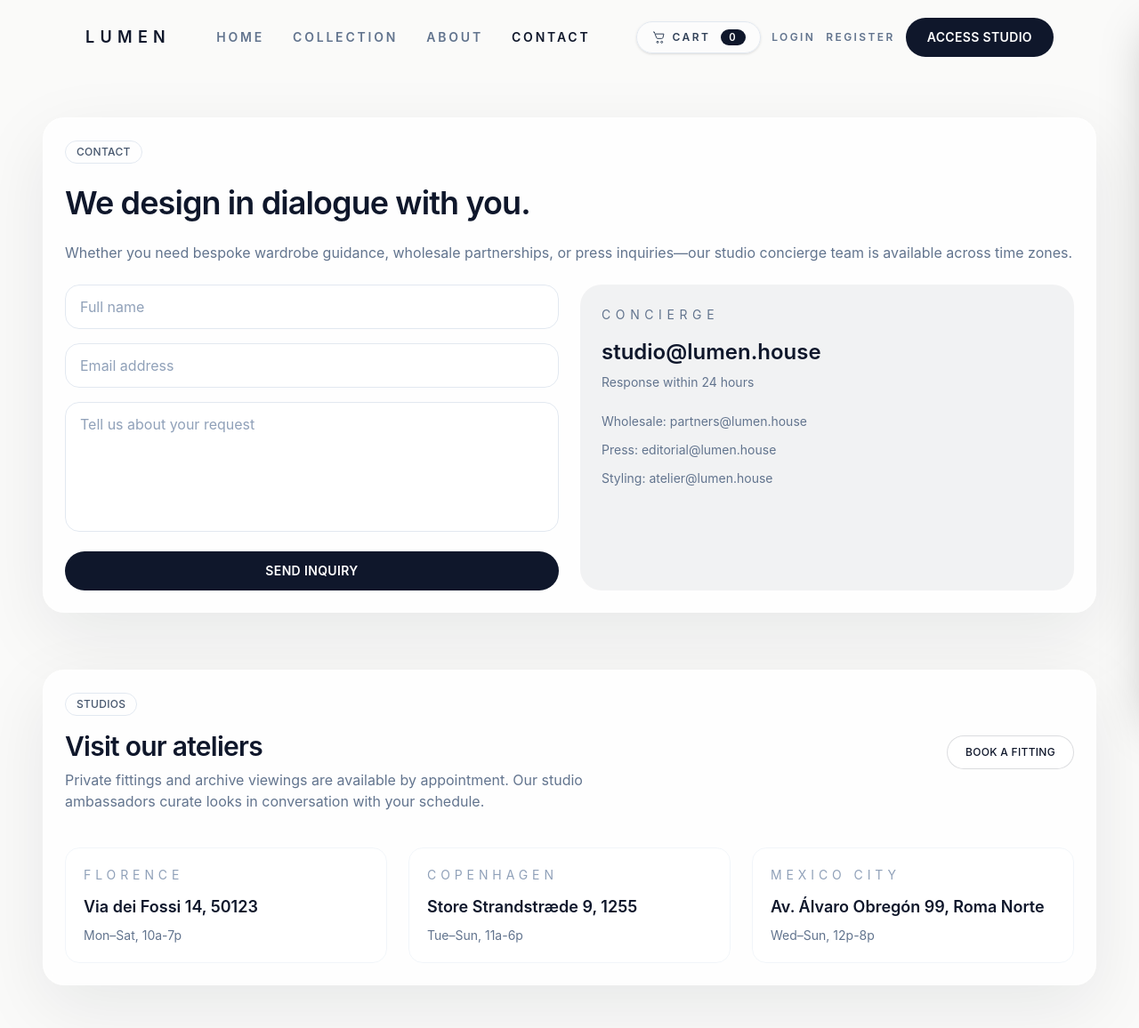
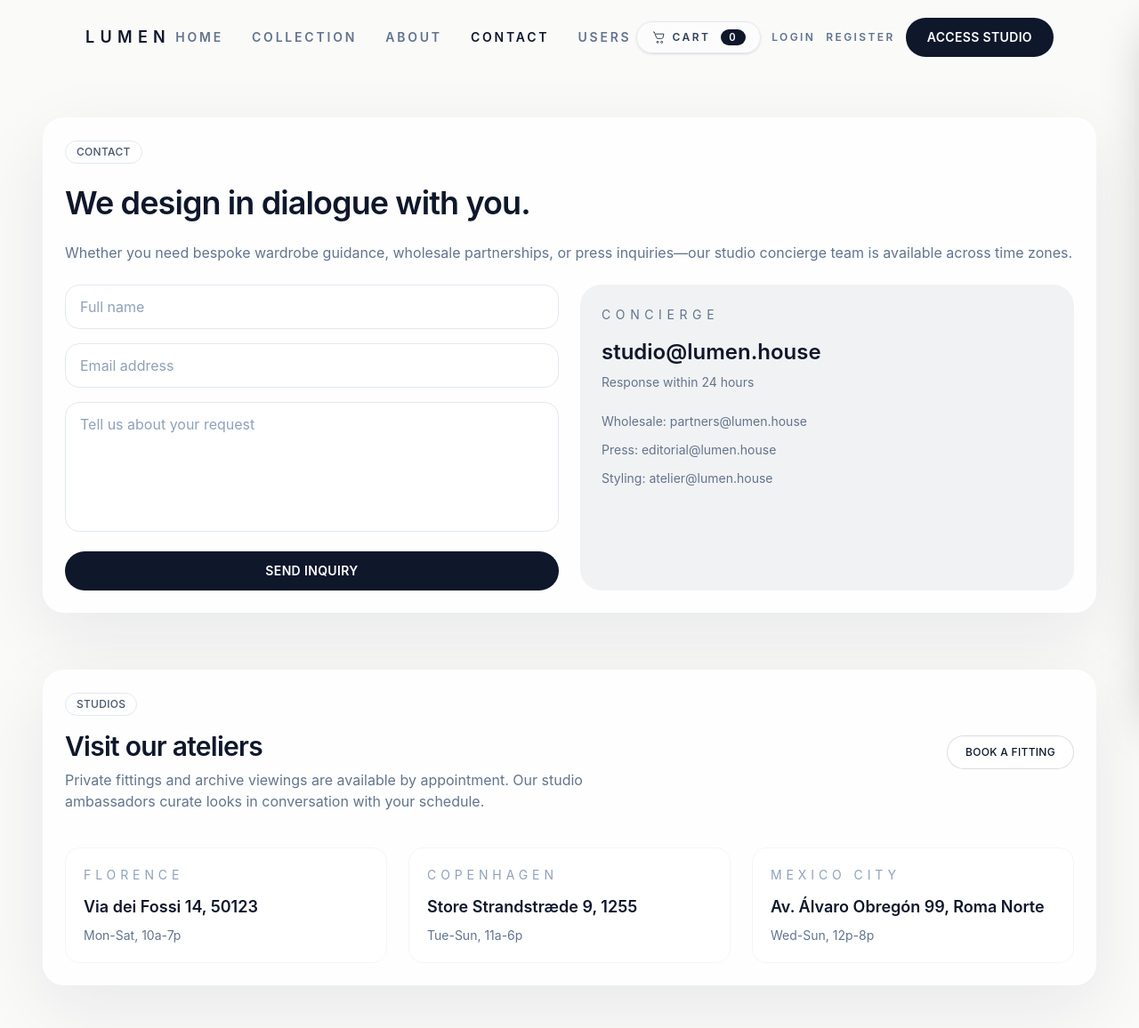
Before and after one commit to saba871/e-commerce, a React (Vite) app in the folder client/: page /contact in a window 1280 px wide. Shown: the top 1156 px of the page at 89% size. Built offline with nearby package versions, Linux system fonts and the light colour scheme; no server answers.

Commit message:
users commit

```diff
--- a/client/src/components/Nav.jsx
+++ b/client/src/components/Nav.jsx
@@ -7,6 +7,7 @@ const navLinks = [
     { to: "/items", label: "Collection" },
     { to: "/about", label: "About" },
     { to: "/contact", label: "Contact" },
+    { to: "/users", label: "Users" },
 ]
 
 const authLinks = [
@@ -16,6 +17,8 @@ const authLinks = [
 
 const Nav = () => {
     const { user, logout } = useAuth()
+
+    const isAdmin = user && user.isAdmin === true
 
     return (
         <header className="sticky top-0 z-40 bg-stone-50/90 backdrop-blur">
@@ -36,6 +39,17 @@ const Nav = () => {
                             {link.label}
                         </NavLink>
                     ))}
+
+                    {isAdmin && (
+                        <NavLink
+                            to="/users"
+                            className={({ isActive }) =>
+                                `transition hover:text-slate-900 ${isActive ? "text-slate-900" : "text-slate-500"}`
+                            }
+                        >
+                            Users
+                        </NavLink>
+                    )}
                 </nav>
 
                 <div className="flex items-center gap-3">
--- a/client/src/pages/Contact.jsx
+++ b/client/src/pages/Contact.jsx
@@ -2,17 +2,17 @@ const studios = [
     {
         city: "Florence",
         address: "Via dei Fossi 14, 50123",
-        hours: "Mon–Sat, 10a-7p",
+        hours: "Mon-Sat, 10a-7p",
     },
     {
         city: "Copenhagen",
         address: "Store Strandstræde 9, 1255",
-        hours: "Tue–Sun, 11a-6p",
+        hours: "Tue-Sun, 11a-6p",
     },
     {
         city: "Mexico City",
         address: "Av. Álvaro Obregón 99, Roma Norte",
-        hours: "Wed–Sun, 12p-8p",
+        hours: "Wed-Sun, 12p-8p",
     },
 ]
 
```
